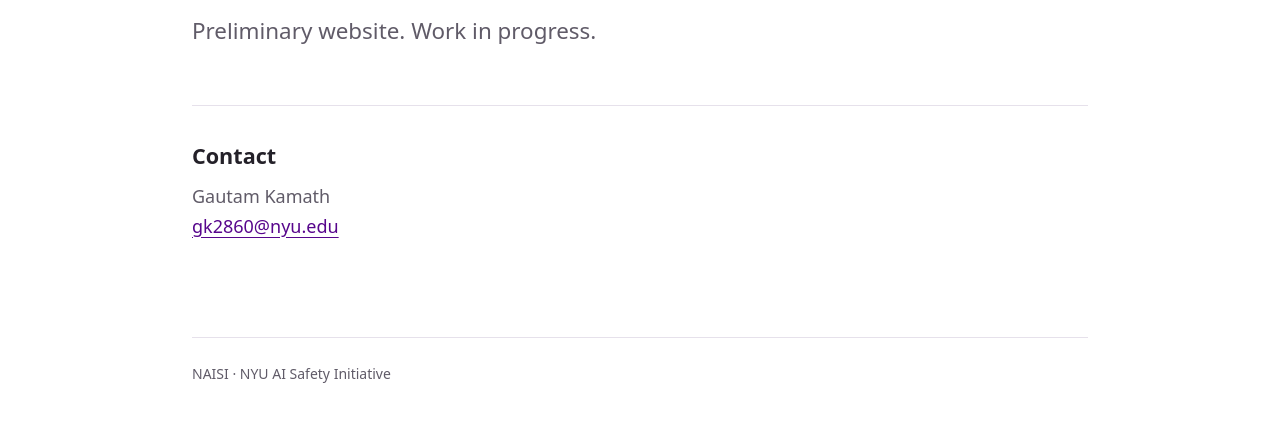
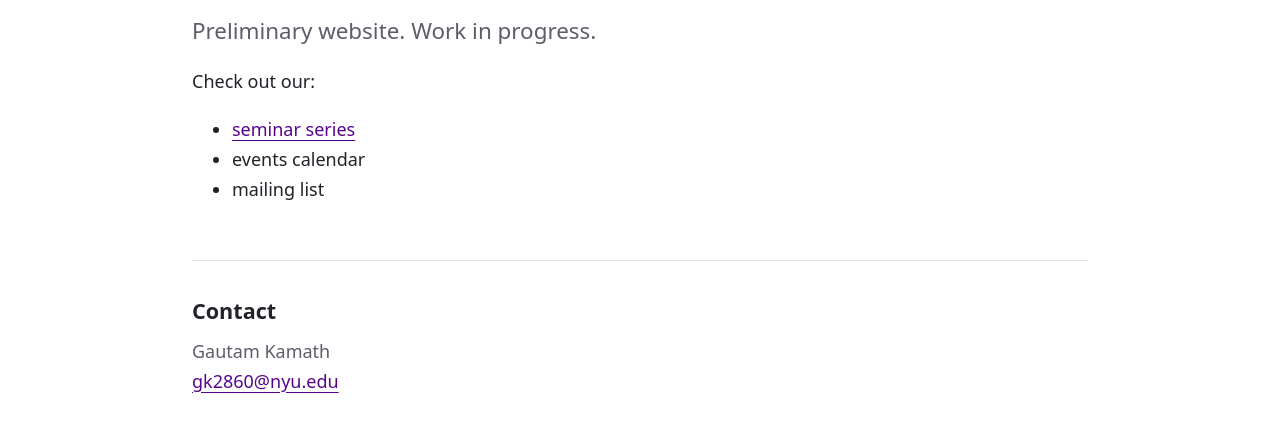
Before and after one commit to nyu-aisi/nyu-aisi.github.io, a plain HTML site: page index.html in a window 1280 px wide. Shown: the part 366-800 px from the top of the page. Drawn offline with Linux system fonts and the light colour scheme.

Commit message:
Update homepage links, seminar contact, and footers

```diff
--- a/index.html
+++ b/index.html
@@ -68,12 +68,19 @@
     <main>
       <h1>NYU AI Safety Initiative</h1>
       <p class="intro">Preliminary website. Work in progress.</p>
+      <p>Check out our:</p>
+      <ul>
+        <li><a href="seminar/">seminar series</a></li>
+        <!-- Calendar and mailing list URLs are pending. -->
+        <li>events calendar</li>
+        <li>mailing list</li>
+      </ul>
       <section aria-labelledby="contact">
         <h2 id="contact">Contact</h2>
         <p>Gautam Kamath<br><a href="mailto:gk2860@nyu.edu">gk2860@nyu.edu</a></p>
       </section>
     </main>
-    <footer>NAISI · NYU AI Safety Initiative</footer>
+    <footer>NAISI · NYU AI Safety Initiative<br>Website made with Codex.</footer>
   </div>
 </body>
 </html>
```
Also changed, not shown: seminar/index.html (+1 -5 lines).
